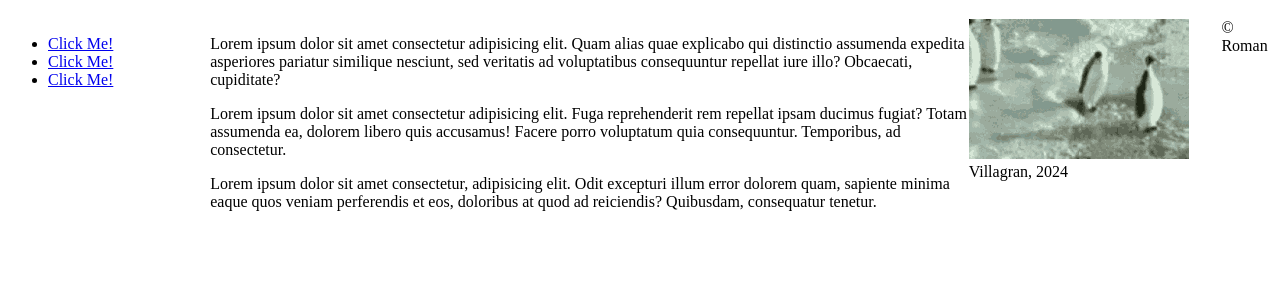
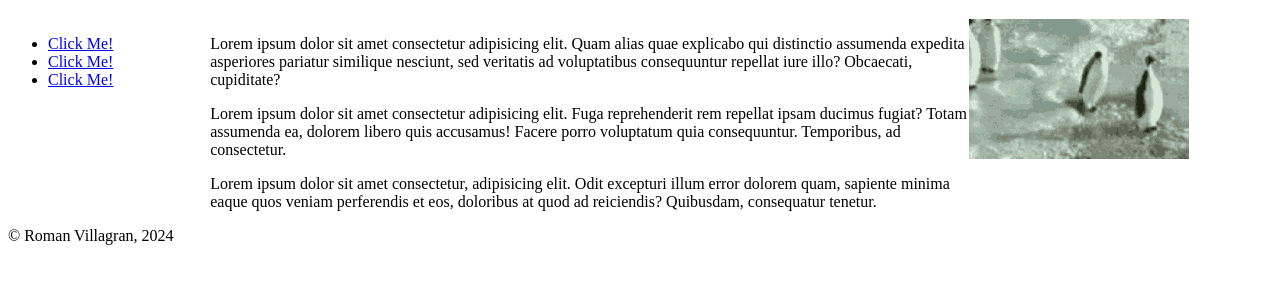
Before and after one commit to romanvillagran/comp001B.LectureActivity-3, a plain HTML site: page index.html in a window 1280 px wide. Shown: the part 61-344 px from the top of the page. Drawn offline with Linux system fonts and the light colour scheme.

Commit message:
had to change the location of the footer

```diff
--- a/main.css
+++ b/main.css
@@ -12,3 +12,7 @@ aside {
     float: left;
     width: 20%;
 }
+
+footer{
+    clear: both;
+}
```
